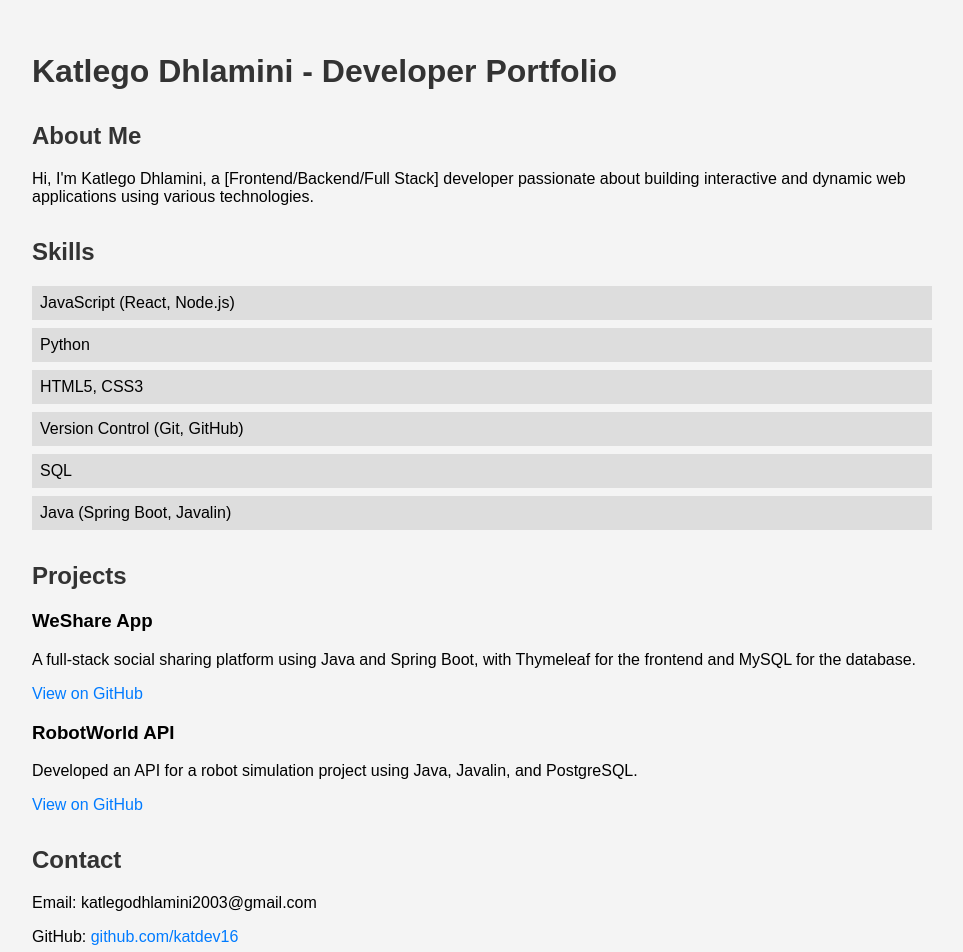
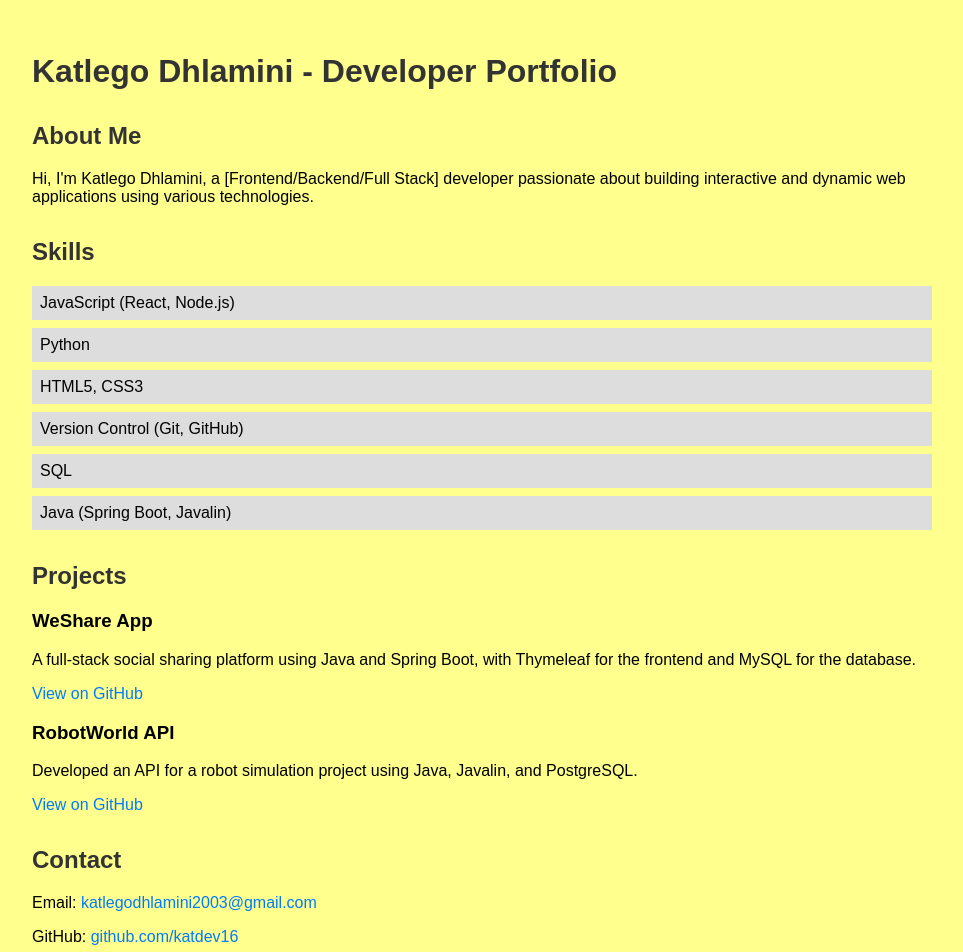
Before and after one commit to katdev16/kat-portfolio, a React (Create React App) app in the folder my-app/: page / in a window 1280 px wide. Shown: the top 952 px of the page, without its empty margins (158-1121 px from the left). Built offline with nearby package versions, Linux system fonts and the light colour scheme.

Commit message:
backround color change

```diff
--- a/my-app/src/App.css
+++ b/my-app/src/App.css
@@ -2,7 +2,7 @@ body {
   font-family: Arial, sans-serif;
   margin: 0;
   padding: 0;
-  background-color: #f4f4f4;
+  background-color: rgba(255, 255, 0, 0.447);
 }
 
 .App {
--- a/my-app/src/components/Contact.js
+++ b/my-app/src/components/Contact.js
@@ -4,7 +4,7 @@ const Contact = () => {
   return (
     <section id="contact">
       <h2>Contact</h2>
-      <p>Email: katlegodhlamini2003@gmail.com</p>
+      <p>Email: <a href="katlegodhlamini2003@gmail.com">katlegodhlamini2003@gmail.com</a></p>
       <p>GitHub: <a href="https://github.com/katdev16">github.com/katdev16</a></p>
       <p>LinkedIn: <a href="https://linkedin.com/in/yourprofile">linkedin.com/in/yourprofile</a></p>
     </section>
```
